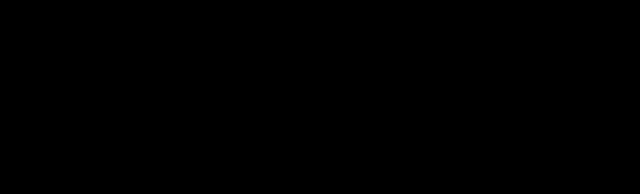
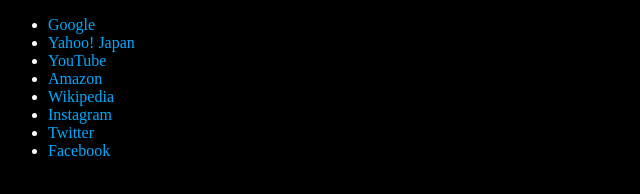
Before and after one commit to name187/2, a plain HTML site: page index.html in a window 1280 px wide. Shown: the whole page, without its empty margins (0-640 px from the left). Drawn offline with Linux system fonts and the light colour scheme.

Commit message:
Update index.html

```diff
--- a/index.html
+++ b/index.html
@@ -1 +1,32 @@
-<style>*{background:#000}</style>
+<!DOCTYPE html>
+<html lang="ja">
+<head>
+  <meta charset="UTF-8">
+  <title>ポータルサイト</title>
+  <style>
+    * {
+      background: #000;
+      color: #fff;
+    }
+    a {
+      color: #0af;
+      text-decoration: none;
+    }
+    a:hover {
+      text-decoration: underline;
+    }
+  </style>
+</head>
+<body>
+  <ul>
+    <li><a href="https://www.google.com">Google</a></li>
+    <li><a href="https://www.yahoo.co.jp">Yahoo! Japan</a></li>
+    <li><a href="https://www.youtube.com">YouTube</a></li>
+    <li><a href="https://www.amazon.co.jp">Amazon</a></li>
+    <li><a href="https://www.wikipedia.org">Wikipedia</a></li>
+    <li><a href="https://www.instagram.com">Instagram</a></li>
+    <li><a href="https://www.twitter.com">Twitter</a></li>
+    <li><a href="https://www.facebook.com">Facebook</a></li>
+  </ul>
+</body>
+</html>
```
